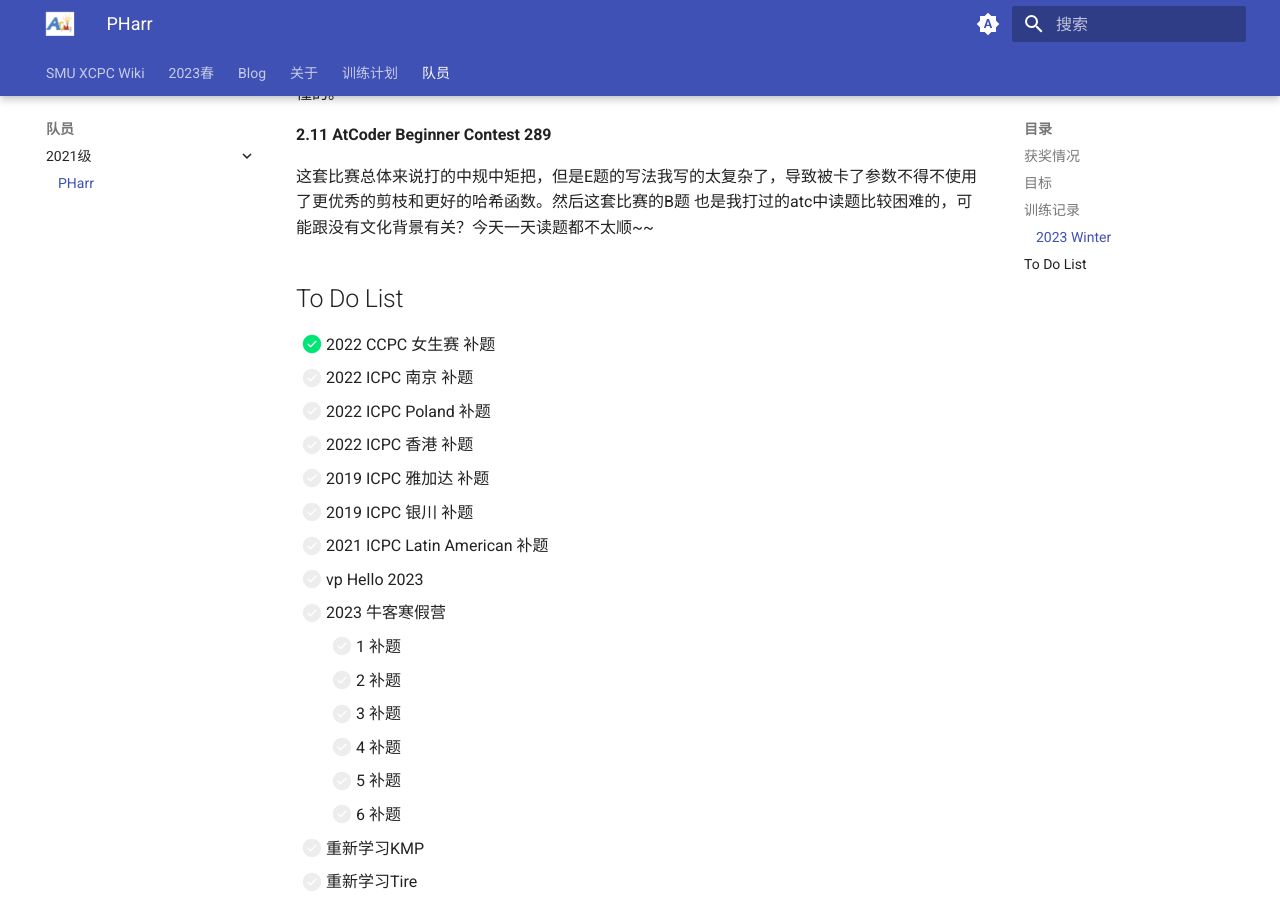
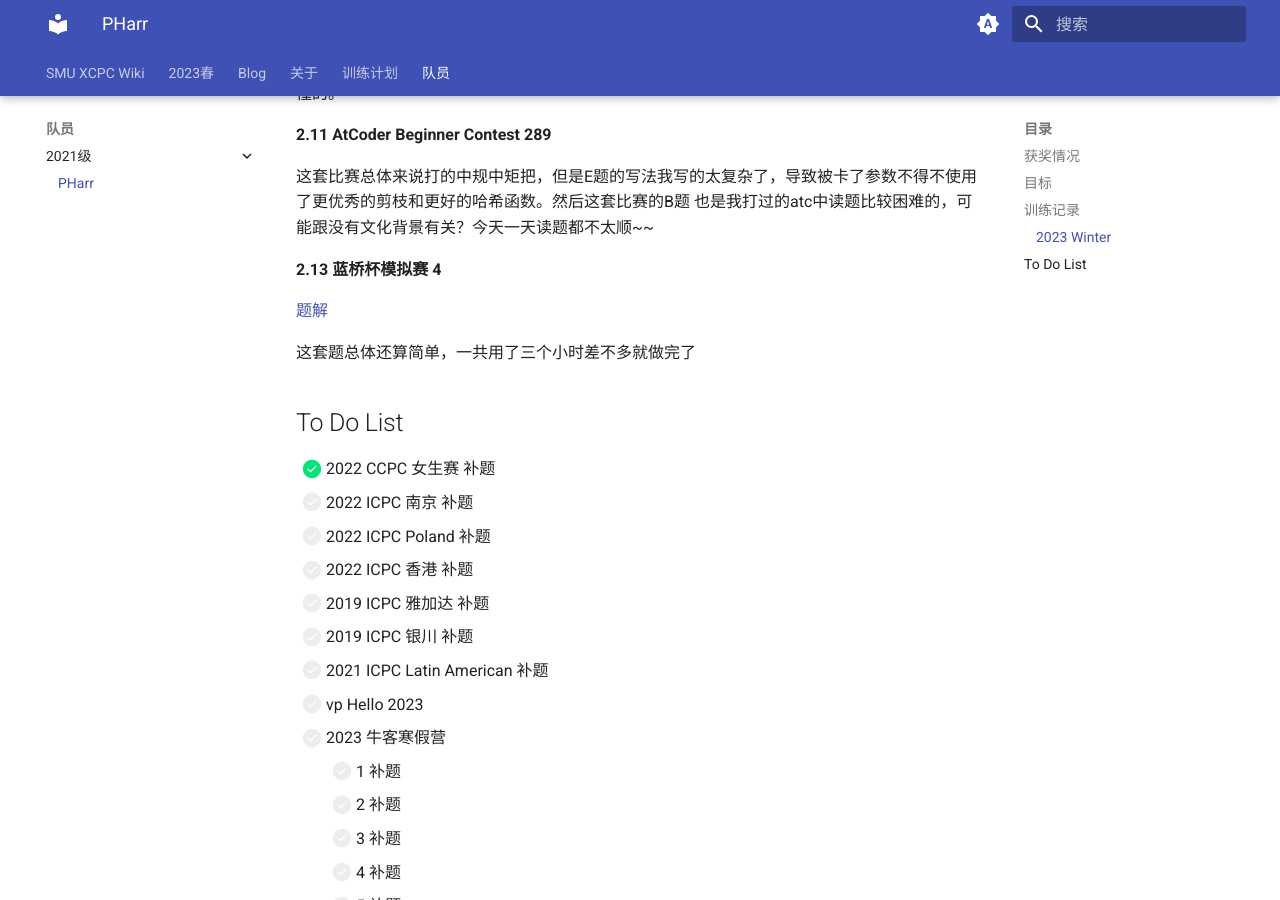
Before and after one commit to SMU-XCPC/wiki, an MkDocs documentation site: the page built from docs/队员/2021级/PHarr.md, in a window 1280 px wide and 900 px high, scrolled down 1303 px. Built offline with MkDocs 1.6.1 and Material for MkDocs 9.7.7, drawn with Linux system fonts in a browser that asks for light colours.

Commit message:
更新今日题解，修复logo显示bug暂时改为默认

```diff
--- a/docs/队员/2021级/PHarr.md
+++ b/docs/队员/2021级/PHarr.md
@@ -53,6 +53,12 @@
 
 这套比赛总体来说打的中规中矩把，但是E题的写法我写的太复杂了，导致被卡了参数不得不使用了更优秀的剪枝和更好的哈希函数。然后这套比赛的B题 也是我打过的atc中读题比较困难的，可能跟没有文化背景有关？今天一天读题都不太顺~~
 
+**2.13 蓝桥杯模拟赛 4**
+
+[题解](https://www.cnblogs.com/PHarr/p/17118367.html)
+
+这套题总体还算简单，一共用了三个小时差不多就做完了
+
 ## To Do List
 
 - [x] 2022 CCPC 女生赛 补题
--- a/mkdocs.yml
+++ b/mkdocs.yml
@@ -4,7 +4,7 @@
   # name: readthedocs
   name: material
   language: zh
-  logo: /assets/logo.png
+  # logo: /assets/logo.png
   features:
     - navigation.top
     - navigation.tabs
```
